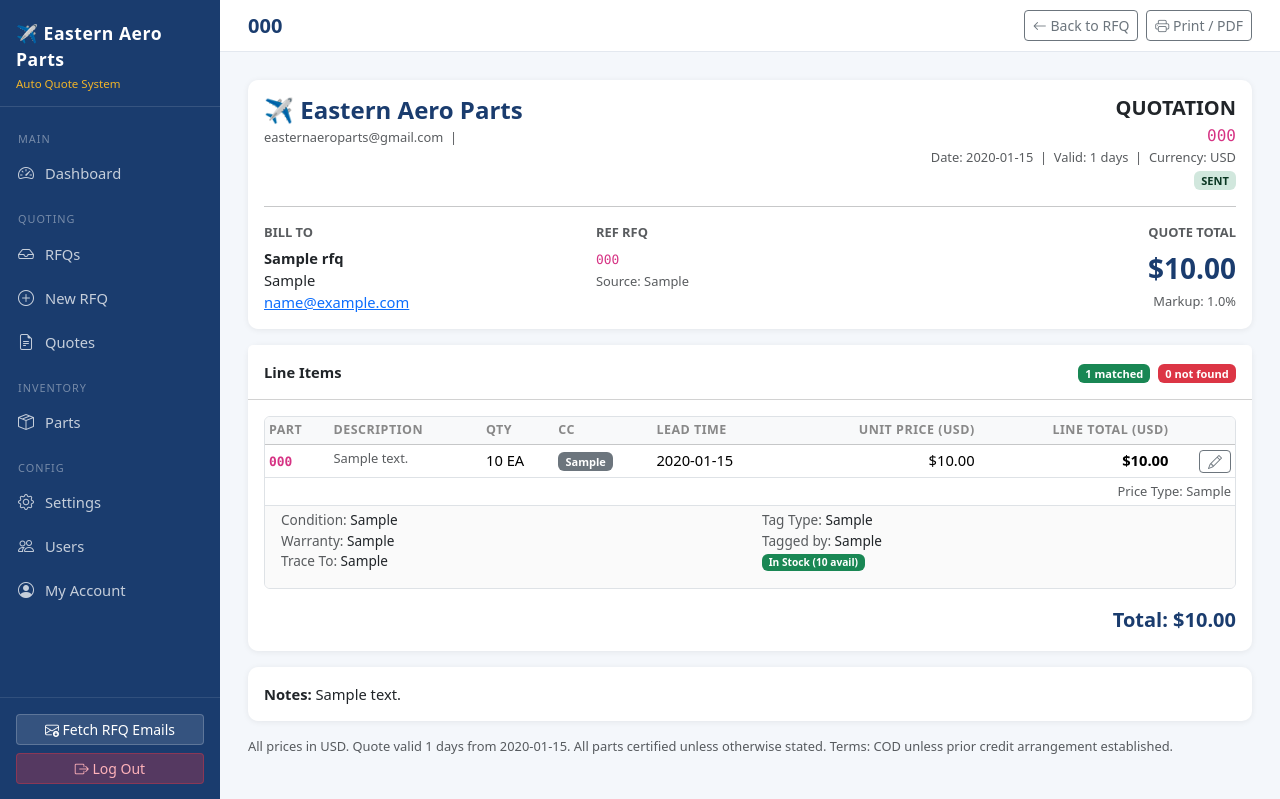
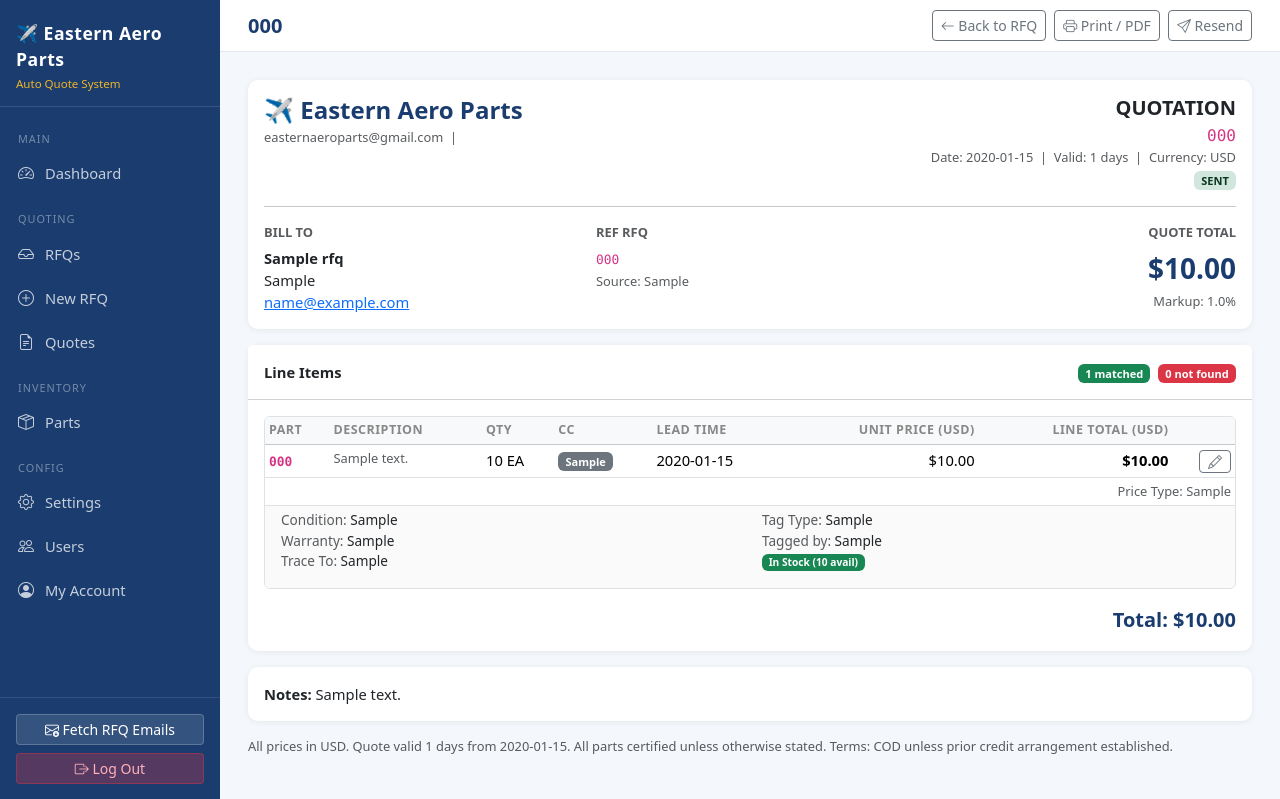
Before and after one commit to easternaeroparts-cyber/auto-quote, a Flask app: page /quotes/1 in a window 1280 px wide. Shown: the top 799 px of the page. Run offline with Flask 3, Linux system fonts and the light colour scheme; a user stored in the database is signed in; data comes from the database, SQL or seed files in the repository; tables that the repository leaves empty hold one stand-in row (values such as "Sample post").

Commit message:
Add files via upload

```diff
--- a/templates/quote_view.html
+++ b/templates/quote_view.html
@@ -9,11 +9,9 @@
 <button onclick="window.print()" class="btn btn-sm btn-outline-secondary no-print">
   <i class="bi bi-printer"></i> Print / PDF
 </button>
-{% if quote.status != 'sent' %}
-<button class="btn btn-sm btn-gold fw-semibold no-print" data-bs-toggle="modal" data-bs-target="#sendModal">
-  <i class="bi bi-send"></i> Send to Customer
+<button class="btn btn-sm {% if quote.status == 'sent' %}btn-outline-secondary{% else %}btn-gold fw-semibold{% endif %} no-print" data-bs-toggle="modal" data-bs-target="#sendModal">
+  <i class="bi bi-send"></i> {% if quote.status == 'sent' %}Resend{% else %}Send to Customer{% endif %}
 </button>
-{% endif %}
 {% endblock %}
 
 {% block head %}
```
